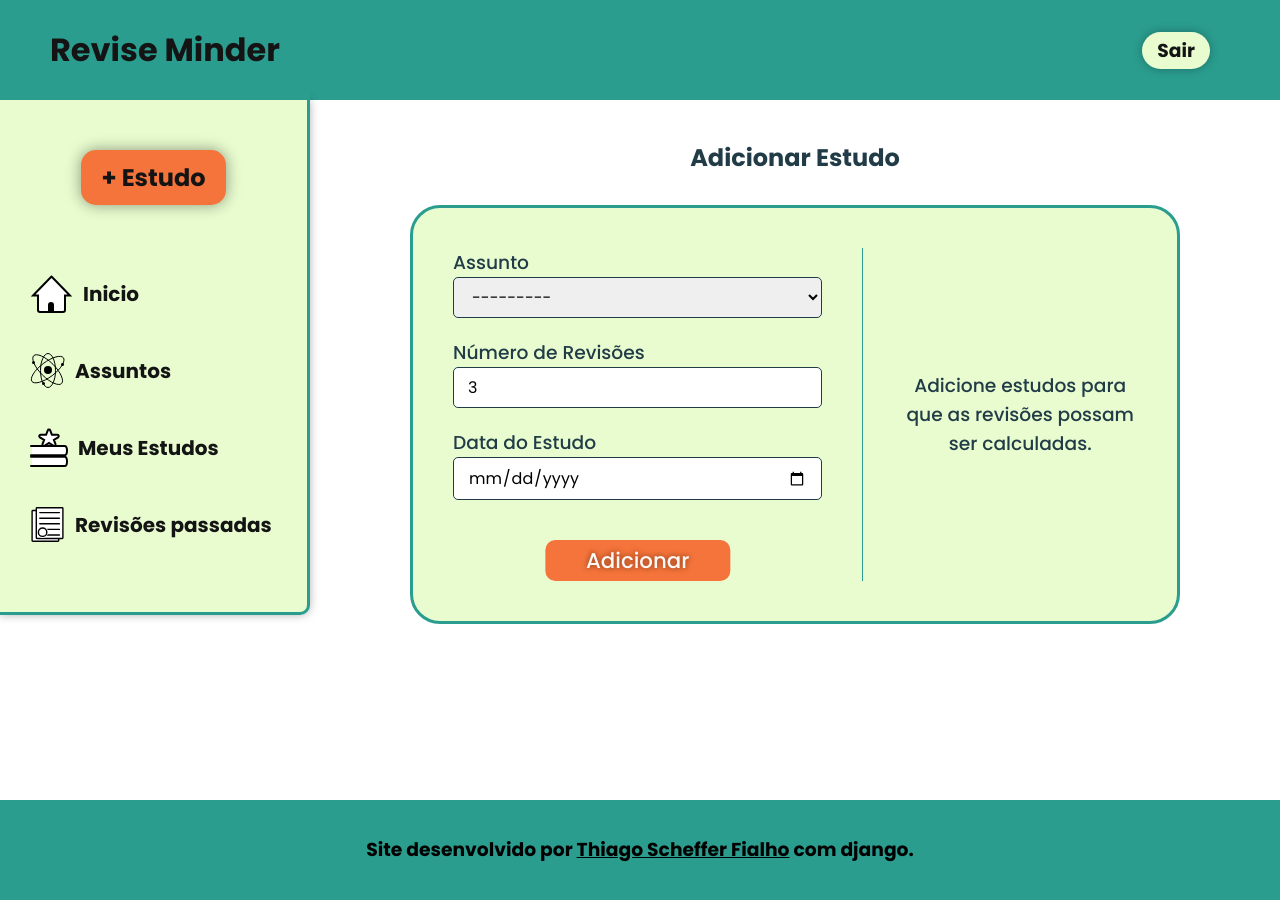
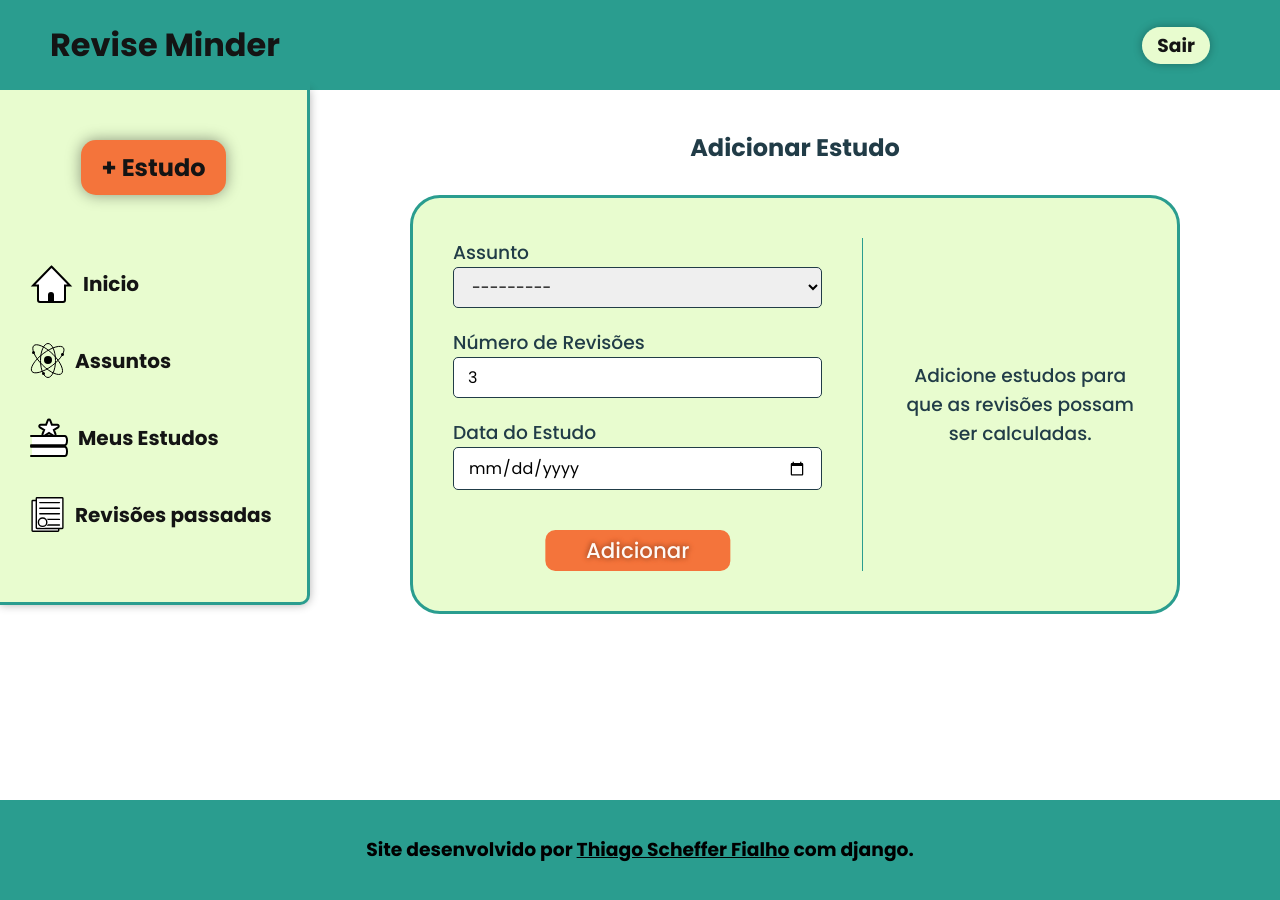
Before and after one commit to ThiagoSchFialho/DJANGO-Revise_Minder, a Django app: page /add_study/ in a window 1280 px wide. Run offline with Django 4.2, Linux system fonts and the light colour scheme; the visitor is signed in with stand-in values (Sample User, id 1); data that the repository does not hold is empty.

Commit message:
Criação de variáveis para a altura do header e para a largura do menu lateral.

```diff
--- a/setup/static/styles/form_list.css
+++ b/setup/static/styles/form_list.css
@@ -4,8 +4,8 @@
 
 .form-list-main-content-container {
     padding: 40px 300px;
-    width: calc(100% - 310px);
-    min-height: calc(100vh - 100px);
+    width: calc(100% - var(--side-menu-width));
+    min-height: calc(100vh - var(--header-height));
     height: fit-content;
 }
 
--- a/setup/static/styles/header_footer.css
+++ b/setup/static/styles/header_footer.css
@@ -3,7 +3,8 @@ header {
 }
 
 .header-content {
-    padding: 20px 50px;
+    height: var(--header-height);
+    padding: 0px 50px;
     display: flex;
     flex-direction: row;
     justify-content: space-between;
--- a/setup/static/styles/index.css
+++ b/setup/static/styles/index.css
@@ -1,6 +1,6 @@
 .banner {
     display: flex;
-    height: calc(100vh - 100px);
+    height: calc(100vh - var(--header-height));
     margin-bottom: 90px;
 }
 
--- a/setup/static/styles/revisions_home.css
+++ b/setup/static/styles/revisions_home.css
@@ -4,8 +4,8 @@
 
 .revisions-home-main-content-container {
     padding: 40px 300px;
-    width: calc(100% - 310px);
-    min-height: calc(100vh - 100px);
+    width: calc(100% - var(--side-menu-width));
+    min-height: calc(100vh - var(--header-height));
     height: fit-content;
 }
 
--- a/setup/static/styles/side_menu.css
+++ b/setup/static/styles/side_menu.css
@@ -1,5 +1,5 @@
 .side-menu {
-    width: 310px;
+    width: var(--side-menu-width);
     height: fit-content;
     padding: 30px;
     background-color: var(--light-color);
--- a/setup/static/styles/style.css
+++ b/setup/static/styles/style.css
@@ -9,15 +9,13 @@
     --black: #141414;
     --white: #FFF9F5;
 
-    /* --primary-color: #7D70BA;
-    --dark-color: #2E1B43;
-    --light-color: #f2e7ff;
-    --btn-color: #42BFDD; */
-
     --primary-color: #2a9d8f;
     --dark-color: #213C47;
     --light-color: #E8FCCF;
     --btn-color: #F4743B;
+
+    --header-height: 90px;
+    --side-menu-width: 310px;
 }
 
 * {
```
